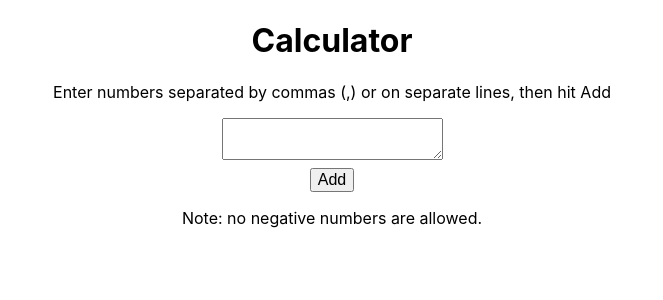
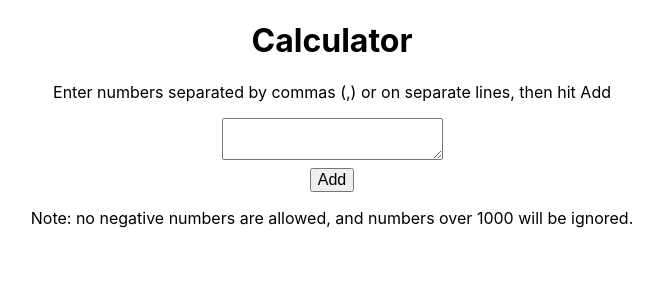
Before and after one commit to shamsup/challenge-calculator, a React (Create React App) app: page / in a window 1280 px wide. Shown: the top 300 px of the page, without its empty margins (308-971 px from the left). Built offline with nearby package versions, Linux system fonts and the light colour scheme; the HTML template or start-up script is replaced by a standard one.

Commit message:
5 - treat numbers over 1000 as invalid

```diff
--- a/src/App.js
+++ b/src/App.js
@@ -11,7 +11,7 @@ function App() {
       <main>
         <p>Enter numbers separated by commas (,) or on separate lines, then hit Add</p>
         <Calculator />
-        <p>Note: no negative numbers are allowed.</p>
+        <p>Note: no negative numbers are allowed, and numbers over 1000 will be ignored.</p>
       </main>
     </div>
   );
--- a/src/calculate.js
+++ b/src/calculate.js
@@ -1,7 +1,9 @@
 export default function calculate(input) {
   const numbers = input.split(/(,|\n)/)
     // handle invalid and empty values, cast to number
-    .map(n => Number(n) || 0);
+    .map(n => Number(n) || 0)
+    // exclude numbers over 1000
+    .filter(n => n <= 1000);
 
   const negatives = numbers.filter(n => n < 0);
   if (negatives.length > 0) {
```
Also changed, not shown: 1 other file (tests, documents, lock files or other folders).
